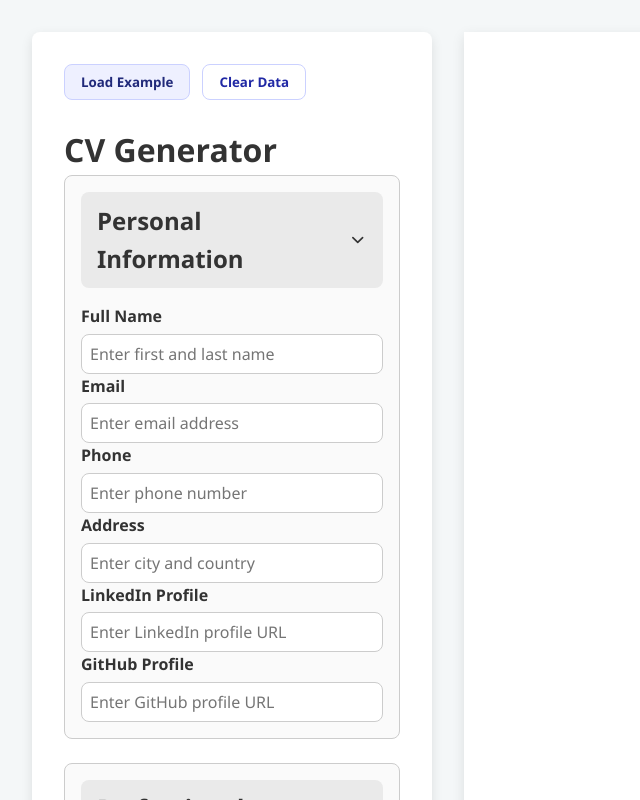
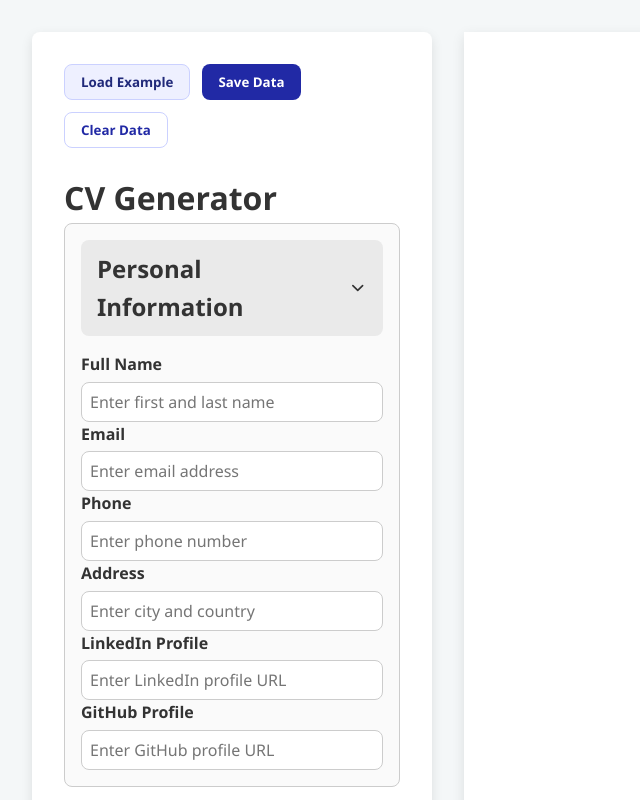
Before and after one commit to dlastic/cv-application, a React (Vite) app: page / in a window 1280 px wide. Shown: the top 800 px of the page, without its empty margins (0-640 px from the left). Built offline with nearby package versions, Linux system fonts and the light colour scheme.

Commit message:
Implement save data to JSON functionality

```diff
--- a/src/App.css
+++ b/src/App.css
@@ -54,7 +54,6 @@ button {
   border: none;
   border-radius: var(--border-radius);
   padding: var(--space-xs) var(--space-md);
-  /* background-color: var(--color-primary); */
   color: white;
   font-weight: 600;
   display: inline-flex;
@@ -92,6 +91,15 @@ button.btn-secondary:hover {
 
 button.btn-outline:hover {
   background-color: rgba(33, 41, 165, 0.08);
+}
+
+.btn-primary {
+  background-color: var(--color-primary);
+  color: #fff;
+}
+
+button.btn-primary:hover {
+  background-color: var(--color-primary-dark);
 }
 
 .btn-danger {
--- a/src/App.jsx
+++ b/src/App.jsx
@@ -42,6 +42,30 @@ export default function App() {
     setSkills([initializeSkill()]);
     setLanguages([initializeLanguage()]);
     setProjects([initializeProject()]);
+  }
+
+  function saveData() {
+    const exportData = {
+      personalInfo,
+      experiences,
+      educations,
+      skills,
+      languages,
+      projects,
+    };
+
+    const blob = new Blob([JSON.stringify(exportData, null, 2)], {
+      type: "application/json",
+    });
+    const url = URL.createObjectURL(blob);
+    const link = document.createElement("a");
+
+    link.href = url;
+    link.download = "cv-data.json";
+    document.body.appendChild(link);
+    link.click();
+    document.body.removeChild(link);
+    URL.revokeObjectURL(url);
   }
 
   const sections = [
@@ -94,6 +118,9 @@ export default function App() {
           <button className="btn btn-secondary" onClick={loadExample}>
             Load Example
           </button>
+          <button className="btn btn-primary" onClick={saveData}>
+            Save Data
+          </button>
           <button className="btn btn-outline" onClick={clearData}>
             Clear Data
           </button>
```
